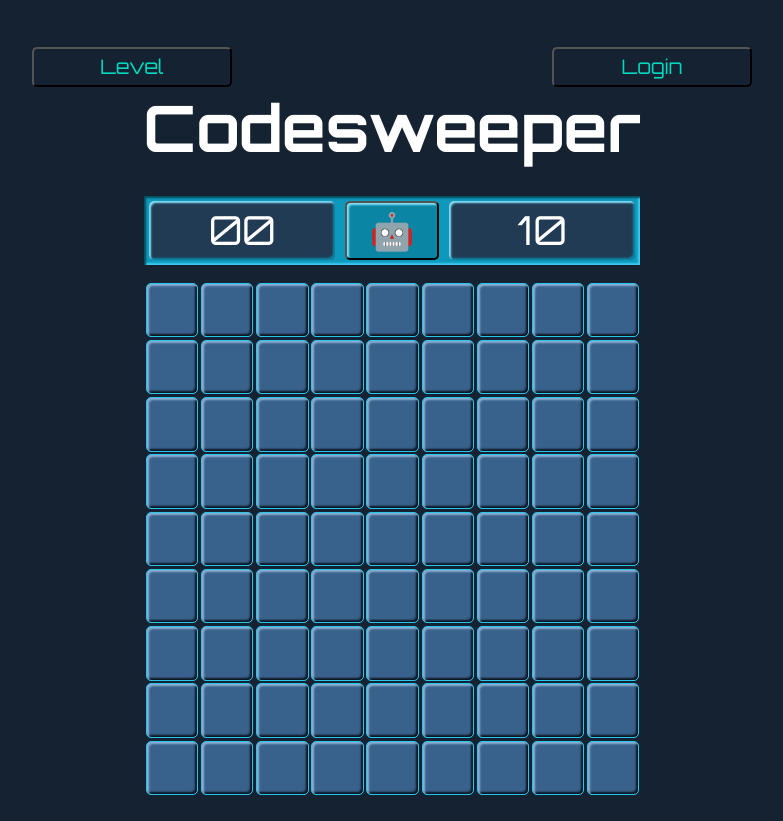
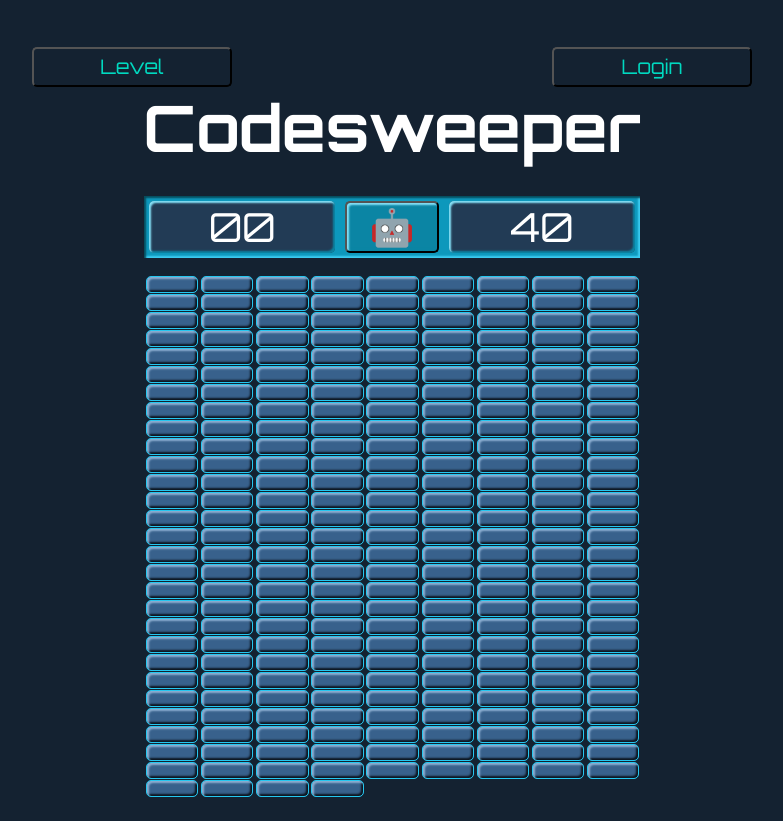
Before and after one commit to kaseywolff/Codesweeper, a React app: page / in a window 1280 px wide. Shown: the whole page, without its empty margins (248-1031 px from the left). Built offline with nearby package versions, Linux system fonts and the light colour scheme.

Commit message:
mine generator function to accomodate levels

```diff
--- a/client/components/Game/Board.jsx
+++ b/client/components/Game/Board.jsx
@@ -4,6 +4,7 @@
 
 
 // import logic functions
+import boardSize from '../../logic/boardSize.js';
 import initialState from '../../logic/initialStateFunc.js';
 import emptyNeighbors from '../../logic/emptyNeighbors.js'
 import winner from '../../logic/winner.js';
@@ -12,7 +13,9 @@
 
 const Board = ({ selectedLevel, onLevelChange }) => {
   console.log('board level', selectedLevel)
-  const [state, setState] = useState(initialState());
+  let board = boardSize(selectedLevel);
+  const [state, setState] = useState(initialState(board));
+  console.log('board.row', board.rows)
 
   // disable right click menu to allow for flagging
   useEffect(() => {
@@ -128,7 +131,7 @@
 
   const squares = [];
 
-  for (let i = 0; i < 81; i++) {
+  for (let i = 0; i < board.rows * board.cols; i++) {
     squares.push(
       <Square
         key={i}
--- a/client/logic/boardSize.js
+++ b/client/logic/boardSize.js
@@ -2,14 +2,18 @@
 BOARD SIZE BASED ON USER SELECTION
 */
 
-export function boardSize(selectedLevel) {
+function boardSize(selectedLevel) {
   if (selectedLevel === 'beginner') {
     return { rows: 9, cols: 9, mines: 10 };
   };
+
   if (selectedLevel === 'intermediate') {
     return { rows: 16, cols: 16, mines: 40 };
   };
+
   if (selectedLevel === 'expert') {
     return { rows: 16, cols: 30, mines: 99 };
   };
 };
+
+export default boardSize;
--- a/client/logic/initialStateFunc.js
+++ b/client/logic/initialStateFunc.js
@@ -2,9 +2,10 @@
 import checkForMines from "./checkForMines";
 
 // initial state function
-export default function initialState() {
+export default function initialState(boardSize) {
+  console.log('initial state fx', boardSize)
   const gameStart = false;
-  const mineCoords = mineGenerator();
+  const mineCoords = mineGenerator(boardSize);
   const coordinates = [];
   const value = [];
   const isRevealed = [];
@@ -13,9 +14,12 @@
   const checkSurroundings = [];
   const symbol = '🤖';
 
+  const rows = boardSize.rows;
+  const cols = boardSize.cols;
+
   // create mine square coordinate array
-  for (let i = 0; i < 9; i++) {
-    for (let j = 0; j < 9; j++) {
+  for (let i = 0; i < boardSize.rows; i++) {
+    for (let j = 0; j < boardSize.cols; j++) {
       coordinates.push([i, j])
       // check if the coordinates are a mine, set location to match format of mineCoords
       let loc = `r${i}c${j}`;
@@ -28,7 +32,7 @@
     }
   };
 
-  for (let i = 0; i < 81; i++) {
+  for (let i = 0; i < (boardSize.rows * boardSize.cols); i++) {
     // search for mines and update value array
     let val = checkForMines(coordinates[i], mineCoords, isMine[i]);
     value.push(val);
--- a/client/logic/mines.js
+++ b/client/logic/mines.js
@@ -3,22 +3,24 @@
   // 10 mines populated
   // placed at random
 
+import boardSize from "./boardSize";
 
 
-function mineGenerator() {
+
+function mineGenerator(boardSize) {
   // need to generate 20 random numbers between 0 and 8 (coordinate starts at 0, this is for a 9x9 grid)
-  function randomNumber() {
-    return Math.floor((Math.random() * 8) + 1);
+  function randomNumber(rowOrCol) {
+    return Math.floor((Math.random() * rowOrCol) + 1);
   }
 
-  const mineArr = []
+  const mineArr = [];
 
   // there need to be 10 mines for a 9x9 grid
-  while (mineArr.length < 10) {
-    let random1 = randomNumber();
-    let random2 = randomNumber();
+  while (mineArr.length < boardSize.mines) {
+    let randomRow = randomNumber(boardSize.rows);
+    let randomCol = randomNumber(boardSize.cols);
     // each mine has 2 cordinates
-    let coordinates = `r${random1}c${random2}`;
+    let coordinates = `r${randomRow}c${randomCol}`;
 
     // coordinates can not already exist, if they do not exist, then push into mineArr
     if (!mineArr.includes(coordinates)) {
```
